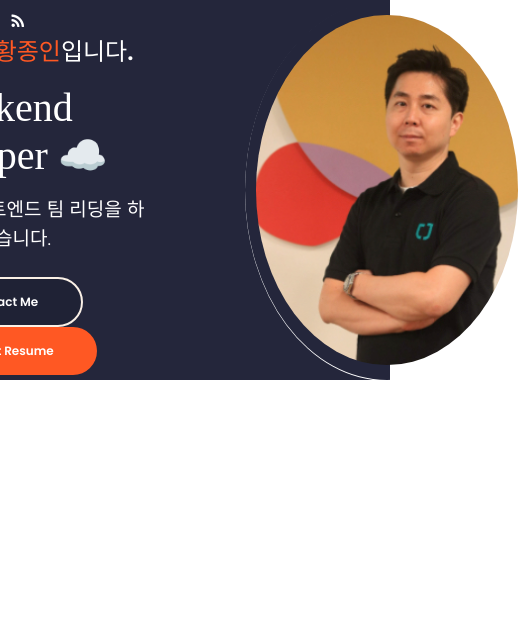
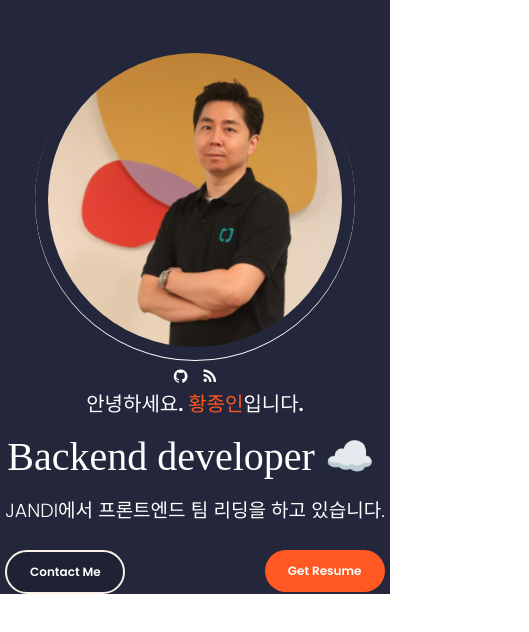
Before and after one commit to ubardev/portfoliopro, a React (Create React App) app in the folder client/: page / in a window 390 px wide. Shown: the top 632 px of the page, 529 px wide, since content can reach past the window. Built offline with nearby package versions, Linux system fonts and the light colour scheme; a web font is replaced by a local one.

Commit message:
:lipstick: Feat: 반응형 대응

```diff
--- a/client/src/PortfolioContainer/Home/Profile.css
+++ b/client/src/PortfolioContainer/Home/Profile.css
@@ -88,3 +88,62 @@
 .colz .cols-icon i:hover {
   transform: scale(1.5);
 }
+
+/*IPAD PRO RESPONSIVENESS*/
+@media only screen and (max-width: 1110px) {
+  .profile-picture {
+    margin: 0 0px 0 80px;
+  }
+  .profile-details-name {
+    font-size: 20px;
+  }
+  .profile-details-role .primary-text {
+    font: 12px;
+  }
+  .profile-options .btn {
+    width: 120px;
+    padding: 11px 0;
+    z-index: 700;
+  }
+}
+@media only screen and (max-width: 910px) {
+  .profile-picture {
+    margin: 0 0 0 4px;
+    height: 320px;
+    width: 320px;
+  }
+}
+@media only screen and (max-width: 810px) {
+  .profile-picture {
+    margin: 0 !important;
+  }
+  .profile-parent {
+    flex-direction: column-reverse;
+    margin: 40px 0 0 0;
+  }
+  .profile-options {
+    display: flex;
+    justify-content: space-between;
+  }
+  .proflie-details {
+    margin: 25px 0 0;
+  }
+  .profile-options .highlighted-btn {
+    margin: 0 !important;
+  }
+  .profile-details-name,
+  .profile-details-role {
+    text-align: center;
+  }
+}
+
+@media only screen and (max-width: 375px) {
+  .profile-picture {
+    height: 275px;
+    width: 275px;
+    margin-top: -90px;
+  }
+  .proflie-details {
+    width: 95%;
+  }
+}
```
